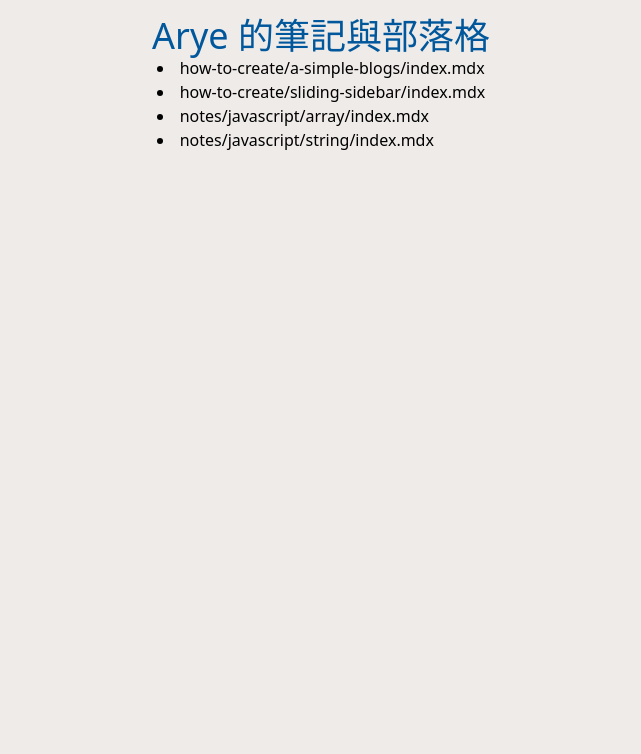
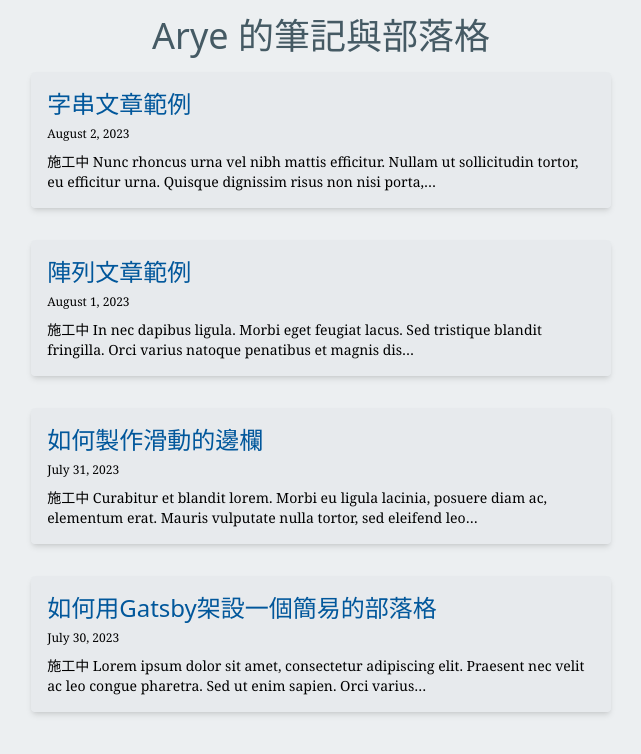
Before and after one commit to WeiJyunYe/arye_blog, a Gatsby site: page / in a window 1280 px wide. Shown: the whole page, without its empty margins (319-960 px from the left). Built offline with nearby package versions, Linux system fonts and the light colour scheme; Gatsby itself is replaced by a stand-in of ours.

Commit message:
feat: Complete blog summary template and individual blog page rendering using Gatsby's File System Route API

```diff
--- a/content/how-to-create/a-simple-blogs/index.mdx
+++ b/content/how-to-create/a-simple-blogs/index.mdx
@@ -1,10 +1,12 @@
 ---
-title: 如何用Gatsby架設一個簡易的部落格
-date: "2023-08-01"
+title: "如何用Gatsby架設一個簡易的部落格"
+date: "2023-07-30"
+slug: "how-to-create-a-simple-blog-with-gatsby"
 category: Coding
 tags:
-  - how-to
+  - how-to-create
   - frontend
 ---
 
 施工中
+Lorem ipsum dolor sit amet, consectetur adipiscing elit. Praesent nec velit ac leo congue pharetra. Sed ut enim sapien. Orci varius natoque penatibus et magnis dis parturient montes, nascetur ridiculus mus. Sed ullamcorper euismod tellus. Vestibulum massa metus, commodo eget maximus et, ullamcorper at eros. Praesent blandit porta ante, quis efficitur nisl semper ut. In euismod ornare consectetur. Proin quis sapien hendrerit, porta velit ornare, consequat arcu. Mauris quam ex, viverra id pretium a, dapibus sed risus. Suspendisse pharetra commodo nunc a blandit. Mauris tincidunt, enim eu egestas ullamcorper, neque quam ornare urna, eget ornare ex orci et justo. In at molestie enim. Suspendisse vitae enim auctor, vulputate lacus non, sodales ante.
--- a/content/how-to-create/sliding-sidebar/index.mdx
+++ b/content/how-to-create/sliding-sidebar/index.mdx
@@ -1,10 +1,12 @@
 ---
-title: 如何製作滑動的邊欄
-date: "2023-08-01"
+title: "如何製作滑動的邊欄"
+date: "2023-07-31"
+slug: "how-to-create-sliding-sidebar"
 category: Coding
 tags:
-  - how-to
+  - how-to-create
   - frontend
 ---
 
 施工中
+Curabitur et blandit lorem. Morbi eu ligula lacinia, posuere diam ac, elementum erat. Mauris vulputate nulla tortor, sed eleifend leo iaculis at. Nulla velit sem, dapibus vitae sapien sit amet, mattis eleifend dolor. Duis gravida velit a nunc euismod, sit amet finibus eros volutpat. Praesent efficitur erat et ipsum condimentum pharetra. Aliquam sit amet blandit tellus. In mollis urna at pharetra hendrerit. Praesent molestie nulla ut mi pretium posuere.
--- a/content/notes/javascript/array/index.mdx
+++ b/content/notes/javascript/array/index.mdx
@@ -1,6 +1,7 @@
 ---
-title:
+title: "陣列文章範例"
 date: "2023-08-01"
+slug: "sample-article-of-array"
 category: Coding
 tags:
   - notes
@@ -8,3 +9,4 @@ tags:
 ---
 
 施工中
+In nec dapibus ligula. Morbi eget feugiat lacus. Sed tristique blandit fringilla. Orci varius natoque penatibus et magnis dis parturient montes, nascetur ridiculus mus. Aliquam eget ipsum libero. Vivamus nunc ligula, molestie dictum tortor blandit, rhoncus cursus enim. Nullam elit est, ultricies nec condimentum ac, posuere vitae nibh. Vestibulum nisl est, tincidunt a mauris vitae, condimentum tempus massa. Etiam bibendum tellus vel metus sollicitudin, et porta nibh consequat. Aliquam a lorem dapibus quam dictum luctus id sit amet lorem. Cras cursus euismod tellus, a volutpat velit egestas sit amet. In hac habitasse platea dictumst. Cras maximus leo lorem, sit amet consectetur justo fringilla quis. Quisque scelerisque at lorem in vehicula. Nunc leo odio, vehicula nec ultricies dignissim, pharetra eget lorem.
--- a/content/notes/javascript/string/index.mdx
+++ b/content/notes/javascript/string/index.mdx
@@ -1,6 +1,7 @@
 ---
-title:
-date: "2023-08-01"
+title: "字串文章範例"
+date: "2023-08-02"
+slug: "sample-article-of-string"
 category: Coding
 tags:
   - notes
@@ -8,3 +9,4 @@ tags:
 ---
 
 施工中
+Nunc rhoncus urna vel nibh mattis efficitur. Nullam ut sollicitudin tortor, eu efficitur urna. Quisque dignissim risus non nisi porta, eu gravida lacus varius. Class aptent taciti sociosqu ad litora torquent per conubia nostra, per inceptos himenaeos. Phasellus id risus molestie, molestie neque sit amet, molestie sapien. Aliquam vel auctor nunc. Integer blandit efficitur imperdiet. In nec metus et nisi egestas sodales. Aenean lobortis neque et ante blandit, placerat ultrices mi interdum. Quisque gravida sagittis purus blandit porta. Mauris quis velit ut nibh iaculis malesuada.
--- a/gatsby-config.ts
+++ b/gatsby-config.ts
@@ -20,6 +20,7 @@ const config: GatsbyConfig = {
         path: `${__dirname}/content`,
       },
     },
+    "gatsby-plugin-mdx",
   ],
 };
 
--- a/package.json
+++ b/package.json
@@ -16,9 +16,11 @@
     "typecheck": "tsc --noEmit"
   },
   "dependencies": {
+    "@mdx-js/react": "^2.3.0",
     "autoprefixer": "^10.4.14",
     "gatsby": "^5.11.0",
     "gatsby-plugin-image": "^3.11.0",
+    "gatsby-plugin-mdx": "^5.11.0",
     "gatsby-plugin-postcss": "^6.11.0",
     "gatsby-plugin-sharp": "^5.11.0",
     "gatsby-source-filesystem": "^5.11.0",
--- a/src/components/seo.tsx
+++ b/src/components/seo.tsx
@@ -1,5 +1,4 @@
 import * as React from "react";
-import { graphql, useStaticQuery } from "gatsby";
 import useSiteMetadata from "../hooks/useSiteMetaData";
 
 interface SeoProps {
--- /dev/null
+++ b/src/hooks/useQueryAllMdx.tsx
@@ -0,0 +1,32 @@
+import { graphql, useStaticQuery } from "gatsby";
+
+const useQueryAllMdx = () => {
+  const data = useStaticQuery(graphql`
+    query {
+      allMdx(sort: { frontmatter: { date: DESC } }) {
+        nodes {
+          frontmatter {
+            title
+            date(formatString: "MMMM D, YYYY")
+            slug
+            category
+            tags
+          }
+          id
+          excerpt
+          parent {
+            ... on File {
+              id
+              name
+              modifiedTime(formatString: "MMMM D, YYYY")
+            }
+          }
+        }
+      }
+    }
+  `);
+
+  return data.allMdx.nodes;
+};
+
+export default useQueryAllMdx;
--- a/src/hooks/useRelativePath.tsx
+++ /dev/null
@@ -1,18 +0,0 @@
-import * as React from "react";
-import { graphql, useStaticQuery } from "gatsby";
-
-const useRelativePath = () => {
-  const data = useStaticQuery(graphql`
-    query {
-      allFile {
-        nodes {
-          relativePath
-        }
-      }
-    }
-  `);
-
-  return data.allFile.nodes;
-};
-
-export default useRelativePath;
--- a/src/hooks/useSiteMetaData.tsx
+++ b/src/hooks/useSiteMetaData.tsx
@@ -1,4 +1,3 @@
-import * as React from "react";
 import { graphql, useStaticQuery } from "gatsby";
 
 const useSiteMetadata = () => {
--- /dev/null
+++ b/src/pages/blog/{mdx.frontmatter__slug}.tsx
@@ -0,0 +1,42 @@
+import * as React from "react";
+import Seo from "../../components/seo";
+import useQueryAllMdx from "../../hooks/useQueryAllMdx";
+import useSiteMetadata from "../../hooks/useSiteMetaData";
+import { Link } from "gatsby";
+
+const Posts = () => {
+  const { title } = useSiteMetadata();
+  const allMdx = useQueryAllMdx();
+
+  return (
+    <div className="w-full h-screen p-4 flex justify-center">
+      <div className="w-full max-w-[75%] h-auto mt-4 flex flex-col items-start">
+        <header>
+          <h1 className="mb-4">
+            <Link to="/">
+              <h1 className="text-xl font-medium font-sans text-[#455A64] hover:text-[#78909C]">
+                {title}
+              </h1>
+            </Link>
+          </h1>
+          <h2 className="font-sans text-4xl">{allMdx[0].frontmatter.title}</h2>
+          <time className="font-serif text-sm">
+            {allMdx[0].frontmatter.date}
+          </time>
+        </header>
+        <aside className="font-serif text-sm">
+          {allMdx[0].frontmatter.category}
+          <br />
+          {allMdx[0].frontmatter.tags.map((tag: string) => (
+            <li>{tag}</li>
+          ))}
+        </aside>
+        <main></main>
+      </div>
+    </div>
+  );
+};
+
+export const Head = () => <Seo tag="" />;
+
+export default Posts;
--- a/src/pages/index.tsx
+++ b/src/pages/index.tsx
@@ -2,27 +2,54 @@ import * as React from "react";
 import { HeadFC, Link, graphql } from "gatsby";
 import Seo from "../components/seo";
 import useSiteMetadata from "../hooks/useSiteMetaData";
-import useRelativePath from "../hooks/useRelativePath";
+import useQueryAllMdx from "../hooks/useQueryAllMdx";
 
-interface PathProps {
-  relativePath: string;
+interface AllMdxProps {
+  frontmatter: {
+    title: string;
+    date: string;
+    slug: string;
+    category: string;
+    tags?: [string?];
+  };
+  id: string;
+  excerpt: string;
+  parent: {
+    id: string;
+    modifiedTime: string;
+  };
 }
 
 const IndexPage = () => {
   const { title } = useSiteMetadata();
-  const path = useRelativePath();
+  const allMdx = useQueryAllMdx();
   return (
-    <div className="w-full h-auto mt-4 flex flex-col  items-center">
+    <div className="w-full h-auto mt-4 flex flex-col items-center">
       <main>
         <Link to="/">
-          <h1 className="text-4xl font-sans text-[#01579B] hover:text-[#0288D1]">
+          <h1 className="text-4xl font-medium font-sans text-[#455A64] hover:text-[#78909C]">
             {title}
           </h1>
         </Link>
       </main>
-      <div>
-        {path.map((node: PathProps) => (
-          <li key={node.relativePath}>{node.relativePath}</li>
+      <div className="flex flex-col items-center">
+        {allMdx.map((node: AllMdxProps) => (
+          <article
+            className="group w-full max-w-[60%] h-auto p-4 my-4 bg-[#CFD8DC]/20 rounded-[4px] shadow-md cursor-pointer"
+            key={node.id}
+          >
+            <Link to="/">
+              <header>
+                <h2 className="font-sans text-2xl text-[#01579B] group-hover:text-[#0288D1]">
+                  {node.frontmatter.title}
+                </h2>
+              </header>
+              <time className="font-serif text-xs">
+                {node.frontmatter.date}
+              </time>
+              <p className="font-serif text-sm mt-2">{node.excerpt}</p>
+            </Link>
+          </article>
         ))}
       </div>
     </div>
--- a/src/styles/global.css
+++ b/src/styles/global.css
@@ -3,5 +3,5 @@
 @tailwind utilities;
 
 html {
-  background: #efebe9;
+  background: #eceff1;
 }
```
Also changed, not shown: 1 other file.
